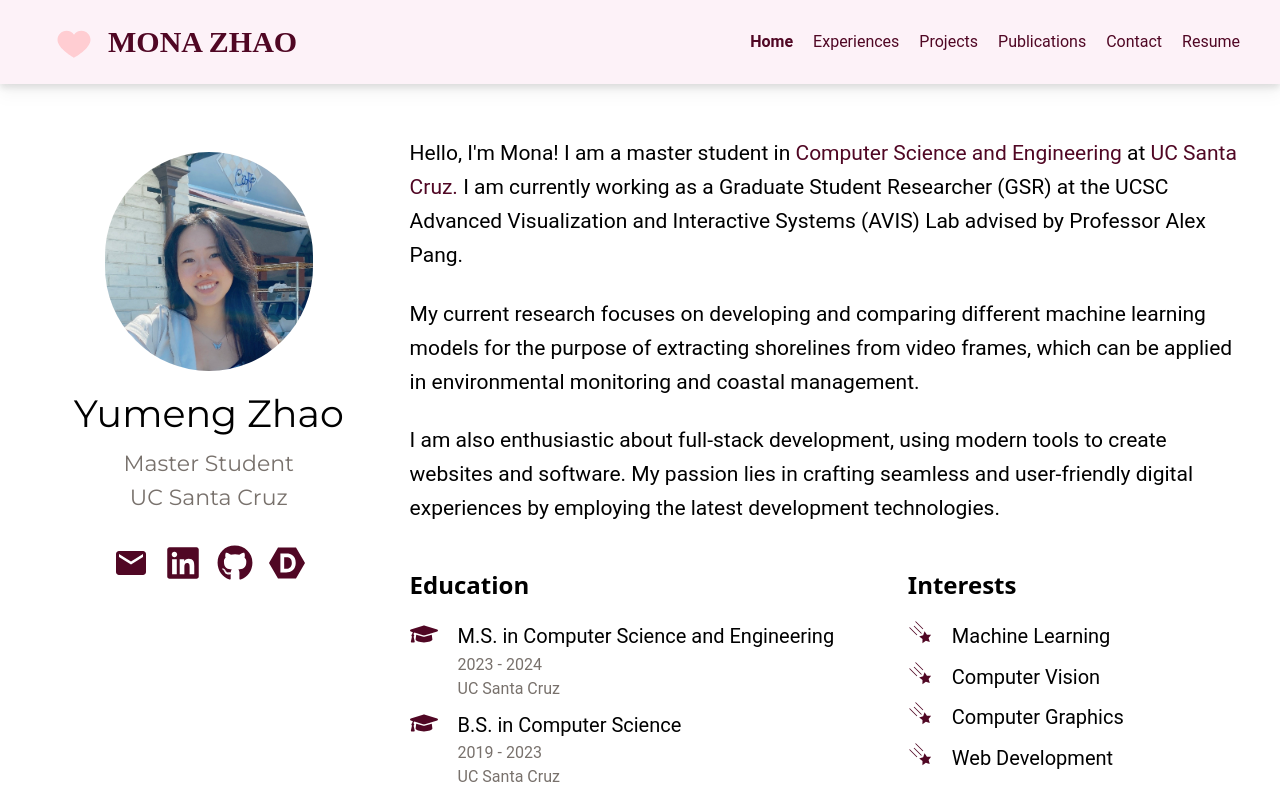
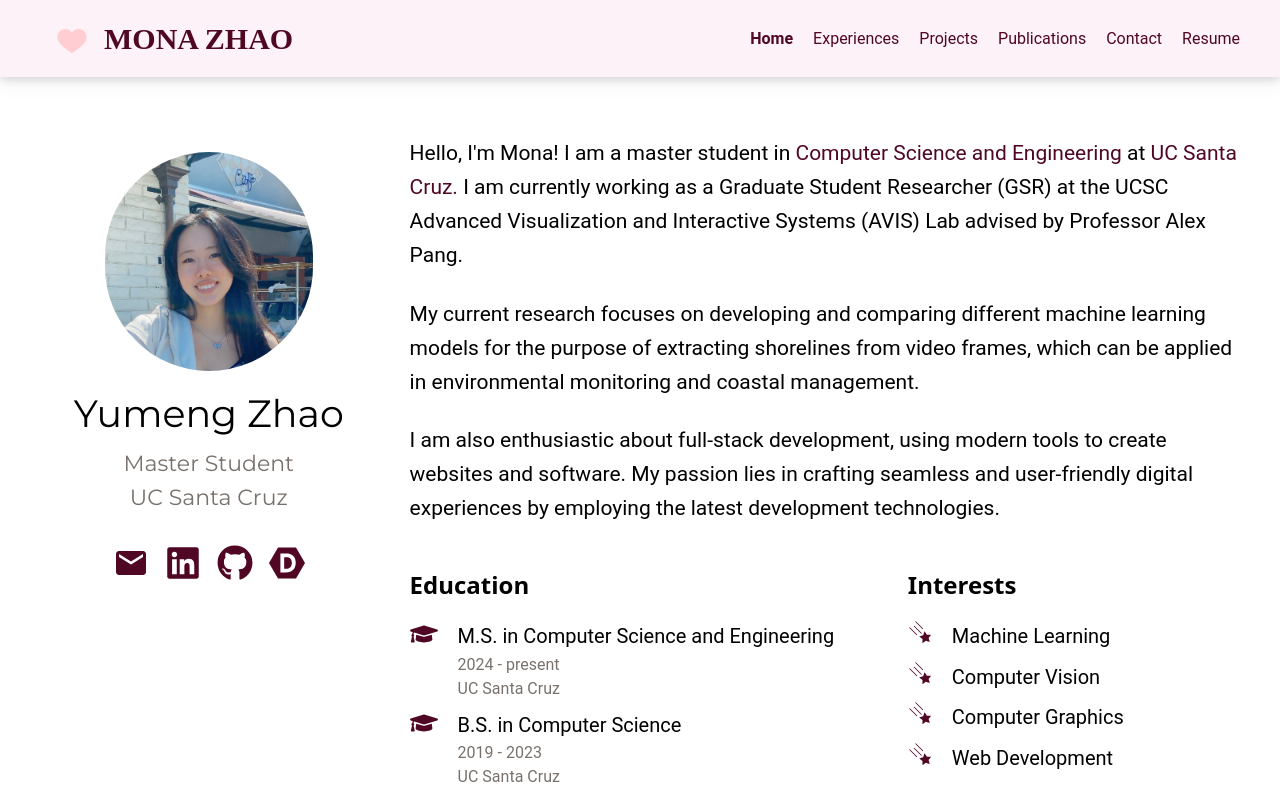
Before and after one commit to Mayuzh/monazhao, a React (Create React App) app: page / in a window 1280 px wide. Shown: the top 800 px of the page. Built offline with nearby package versions, Linux system fonts and the light colour scheme; a web font is replaced by a local one.

Commit message:
nav bar resp

```diff
--- a/src/components/Home.js
+++ b/src/components/Home.js
@@ -59,7 +59,7 @@ const Home = () => {
                             <FaGraduationCap size={28} className='mr-5 text-pink-950' />
                             <div className='flex flex-col '>
                                 <span className='lg:text-[20px] text-[16px]'>M.S. in Computer Science and Engineering</span>
-                                <span className='text-stone-500 lg:text-base text-[14px]'>2023 - 2024</span>
+                                <span className='text-stone-500 lg:text-base text-[14px]'>2024 - present</span>
                                 <span className='text-stone-500 lg:text-base text-[14px]'>UC Santa Cruz</span>
                             </div>
                         </div>
--- a/src/components/NavBar.js
+++ b/src/components/NavBar.js
@@ -1,21 +1,30 @@
 // components/NavBar.js
-import React from 'react';
+import React, { useState } from 'react';
 import { Link } from 'react-router-dom';
 import { Link as ScrollLink } from 'react-scroll';
 import { FcLikePlaceholder } from "react-icons/fc";
+import { LuMenu } from "react-icons/lu";
 
 import './styles.css';
 
 const Navbar = () => {
+  let [open,setOpen]=useState(false);
   return (
-    <nav className="bg-pink-50 py-6 drop-shadow-lg fixed w-full top-0">
-      <div className="max-w-7xl mx-auto px-10 flex justify-between items-center">
-        <Link to="/" className="text-pink-950 text-3xl font-semibold flex flex-row">
-          <FcLikePlaceholder size={36} className='mx-4'/>
-          <div className="monazhao-logo">MONA ZHAO</div>
+    <nav className="bg-pink-50 drop-shadow-lg fixed w-full top-0">
+      <div className="bg-pink-50 max-w-7xl mx-auto flex lg:flex-row flex-col lg:justify-between lg:items-center lg:px-10 lg:my-0 lg:py-4 py-2">
+        <Link to="/" className="text-pink-950 font-semibold flex flex-row lg:mx-0 mx-auto">
+          <FcLikePlaceholder className='mx-4 my-auto md:size-8 size-6'/>
+          <div className="monazhao-logo md:text-[30px] text-[24px]">MONA ZHAO</div>
         </Link>
-        <div className="nav-options space-x-5 text-pink-950">
+        <div onClick={()=>setOpen(!open)} className='absolute top-4 left-4 cursor-pointer lg:hidden'>
+          <LuMenu className='text-[24px]'/>
+        </div>
+        <div className={`nav-options text-pink-950
+        flex lg:flex-row flex-col lg:space-x-5 lg:space-y-0 space-y-7 lg:py-0 pt-10 pb-6 lg:pl-0 pl-8
+        absolute lg:static bg-pink-50 lg:z-auto z-[-1] left-0 lg:w-auto w-full
+        transition-all duration-500 ${open ? 'top-6 opacity-100':'top-[-400px]'} lg:opacity-100`}>
           <ScrollLink
+            onClick={()=>setOpen(!open)}
             to="home"
             smooth={true}
             duration={500}
@@ -26,6 +35,7 @@ const Navbar = () => {
             Home
           </ScrollLink>
           <ScrollLink
+            onClick={()=>setOpen(!open)}
             to="experiences"
             smooth={true}
             duration={500}
@@ -36,6 +46,7 @@ const Navbar = () => {
             Experiences
           </ScrollLink>
           <ScrollLink
+            onClick={()=>setOpen(!open)}
             to="projects"
             smooth={true}
             duration={500}
@@ -46,6 +57,7 @@ const Navbar = () => {
             Projects
           </ScrollLink>
           <ScrollLink
+            onClick={()=>setOpen(!open)}
             to="publications"
             smooth={true}
             duration={500}
@@ -56,6 +68,7 @@ const Navbar = () => {
             Publications
           </ScrollLink>
           <ScrollLink
+            onClick={()=>setOpen(!open)}
             to="contact"
             smooth={true}
             duration={500}
@@ -65,7 +78,7 @@ const Navbar = () => {
           >
             Contact
           </ScrollLink>
-          <a href={require(`../images/Resume.pdf`)} target="_blank" className="">
+          <a onClick={()=>setOpen(!open)} href={require(`../images/Resume.pdf`)} target="_blank" className="">
             Resume
           </a>
         </div>
```
